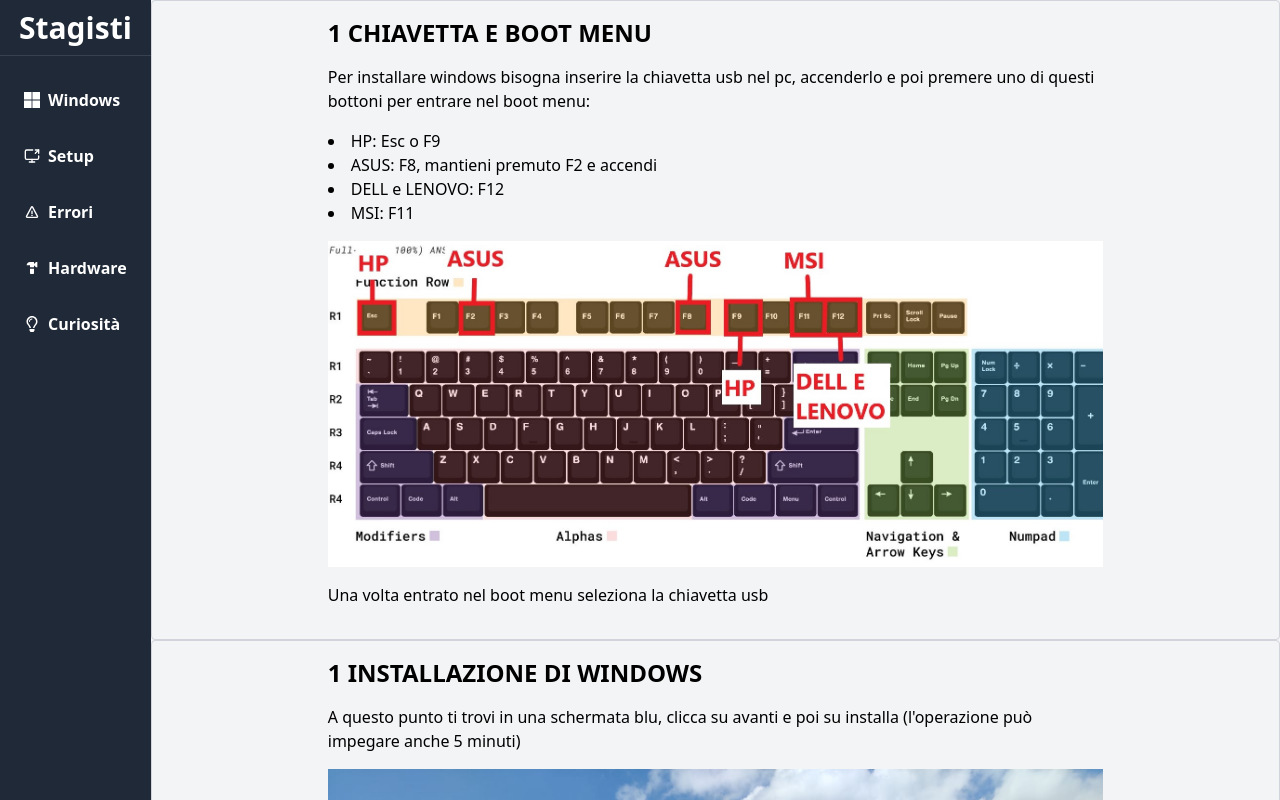
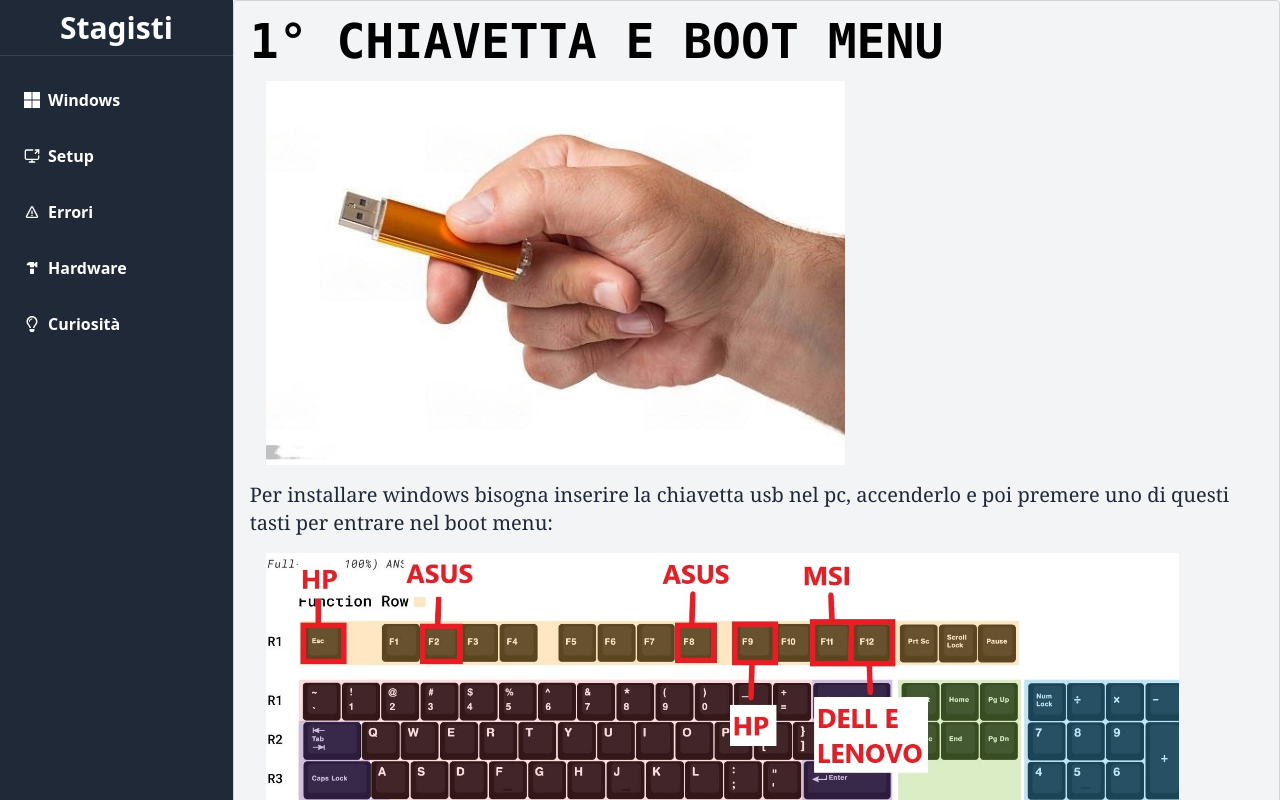
Before and after one commit to Swer4412/Stagisti, a React (Vite) app: page /Stagisti/windows in a window 1280 px wide. Shown: the top 800 px of the page. Built offline with nearby package versions, Linux system fonts and the light colour scheme.

Commit message:
Funziona counter, format, non funziona sticky

```diff
--- a/package.json
+++ b/package.json
@@ -19,12 +19,14 @@
     "react-dom": "^18.2.0",
     "react-icons": "^4.10.1",
     "react-router-dom": "^6.14.2",
+    "react-sticky": "^6.0.3",
     "tailwindcss": "^3.3.3"
   },
   "devDependencies": {
     "@types/node": "^20.4.5",
     "@types/react": "^18.2.18",
     "@types/react-dom": "^18.2.7",
+    "@types/react-sticky": "^6.0.4",
     "@typescript-eslint/eslint-plugin": "^6.0.0",
     "@typescript-eslint/parser": "^6.0.0",
     "@vitejs/plugin-react": "^4.0.3",
--- a/src/Layout/Sidebar.tsx
+++ b/src/Layout/Sidebar.tsx
@@ -9,8 +9,8 @@
 
 const Sidebar = () => {
   return (
-    <div className="flex h-screen bg-gray-800">
-      <div className="w-64 flex flex-col text-white font-bold font-sans">
+    <div className="flex h-full">
+      <div className="w-64 flex flex-col bg-gray-800 text-white font-bold font-sans">
         <div className="flex items-center justify-center h-14 border-b border-gray-700">
           <Link to={url} className="px-4 py-2 hover:bg-gray-700 text-3xl">
             <div>Stagisti</div>
@@ -19,34 +19,34 @@
         <nav className="flex-grow">
           <ul className="flex flex-col py-4">
             <li className="m-2">
-              <Link to={url + "windows"} className="px-4 py-2 hover:bg-gray-700 inline-flex items-center ">
+              <Link to={url + "windows"} className="px-4 py-2 hover:bg-gray-700 inline-flex items-center rounded-lg">
                 <SiWindows11 /> <p className='ml-2'>Windows</p>
               </Link>
             </li>
             <li className="m-2">
-              <Link to={url + "setup"} className="px-4 py-2 hover:bg-gray-700 inline-flex items-center">
+              <Link to={url + "setup"} className="px-4 py-2 hover:bg-gray-700 inline-flex items-center rounded-lg">
                 <LuScreenShare /> <p className='ml-2'>Setup</p>
               </Link>
             </li>
             <li className="m-2">
-              <Link to={url + "errori"} className="px-4 py-2 hover:bg-gray-700 inline-flex items-center">
+              <Link to={url + "errori"} className="px-4 py-2 hover:bg-gray-700 inline-flex items-center rounded-lg">
                 <BiError /> <p className='ml-2'>Errori</p>
               </Link>
             </li>
             <li className="m-2">
-              <Link to={url + "hardware"} className="px-4 py-2 hover:bg-gray-700 inline-flex items-center">
+              <Link to={url + "hardware"} className="px-4 py-2 hover:bg-gray-700 inline-flex items-center rounded-lg">
                 <MdHardware /> <p className='ml-2'>Hardware</p>
               </Link>
             </li>
             <li className="m-2">
-              <Link to={url + "curiosita"} className="px-4 py-2 hover:bg-gray-700 inline-flex items-center">
+              <Link to={url + "curiosita"} className="px-4 py-2 hover:bg-gray-700 inline-flex items-center rounded-lg">
                 <FaRegLightbulb /><p className='ml-2'>Curiosità</p>
               </Link>
             </li>
           </ul>
         </nav>
       </div>
-      <main className="flex-grow bg-gray-100 justify-center">
+      <main className="flex flex-col bg-gray-100 justify-center">
         <Outlet />
       </main>
     </div>
--- a/src/Pages/Windows.tsx
+++ b/src/Pages/Windows.tsx
@@ -2,14 +2,15 @@
 import Step from '../components/Step'
 
 const Windows = () => {
-// ti prego non toccare, non ho la minima idea di come funzioni
+  // Declare a counter variable and initialize it to 1
+  let counter = 1;
 
-    return (
-        file.map((step) =>(
-            <Step {...step}/>
-        ))
-    );
-
+  return (
+    file.map((step) => {
+      // Pass the counter value as a prop to the Step component
+      return <Step {...step} counter={counter++} />
+    })
+  );
 };
 
 export default Windows;
--- a/src/components/Step.tsx
+++ b/src/components/Step.tsx
@@ -1,6 +1,5 @@
-import { useState } from "react";
-
 type step = {
+  counter: number,
   title: string,
   body: Array<element>
 }
@@ -11,23 +10,22 @@
   list?: Array<string>;
 }
 
-const Step = (step: step) => {
-
-  const [counter, setCounter] = useState(1);
+const Step = ({counter, title, body}: step) => {
 
   return (
-    <div className="bg-gray-100 p-4 rounded border border-gray-300 px-44">
-      <h1 className="text-2xl font-bold mb-4 ">{counter} {step.title}</h1>
-      {step.body.map((element) => (
-        element.text && <p className="mb-4">{element.text}</p> ||
-        element.image && <img src={element.image} className="mb-4" /> ||
+    <div className="bg-gray-100 p-4 rounded border border-gray-300 max-w-6xl">
+      <h1 className="text-5xl font-bold mb-4 font-mono">{counter}° {title}</h1>
+      {body.map((element: element) => (
+        element.text && <p className="my-4 text-gray-800 font-serif text-xl">{element.text}</p> ||
+        element.image && <img src={element.image} className="max-h-96 mx-4" /> ||
         element.list && (
-          <ul className="list-disc list-inside mb-4">
+          <ul className="list-disc list-inside mb-4 font-serif text-lg">
             {element.list.map((item) => (
               <li key={item}>{item}</li>
             ))}
           </ul>
         )
+
       ))}
     </div>
   );
--- a/src/texts/Windows.json
+++ b/src/texts/Windows.json
@@ -3,21 +3,25 @@
         "title": "CHIAVETTA E BOOT MENU",
         "body": [
             {
-                "text": "Per installare windows bisogna inserire la chiavetta usb nel pc, accenderlo e poi premere uno di questi bottoni per entrare nel boot menu:"
+                "image": "/usb-stick.jpeg"
+            },
+            {
+                "text": "Per installare windows bisogna inserire la chiavetta usb nel pc, accenderlo e poi premere uno di questi tasti per entrare nel boot menu:"
+            },
+
+            {
+                "image": "/keyboard.jpg"
             },
             {
                 "list": [
                     "HP: Esc o F9",
-                    "ASUS: F8, mantieni premuto F2 e accendi",
+                    "ASUS: F8 o mantieni premuto F2 e accendi",
                     "DELL e LENOVO: F12",
                     "MSI: F11"
                 ]
             },
             {
-                "image": "/keyboard.jpg"
-            },
-            {
-                "text": "Una volta entrato nel boot menu seleziona la chiavetta usb"
+                "text": "Una volta entrato nel boot menu seleziona la chiavetta usb (Attenzione non è uguale per tutti)"
             }
         ]
     },
```
Also changed, not shown: public/usb-stick.jpeg (added), 1 other file (tests, documents, lock files or other folders).
